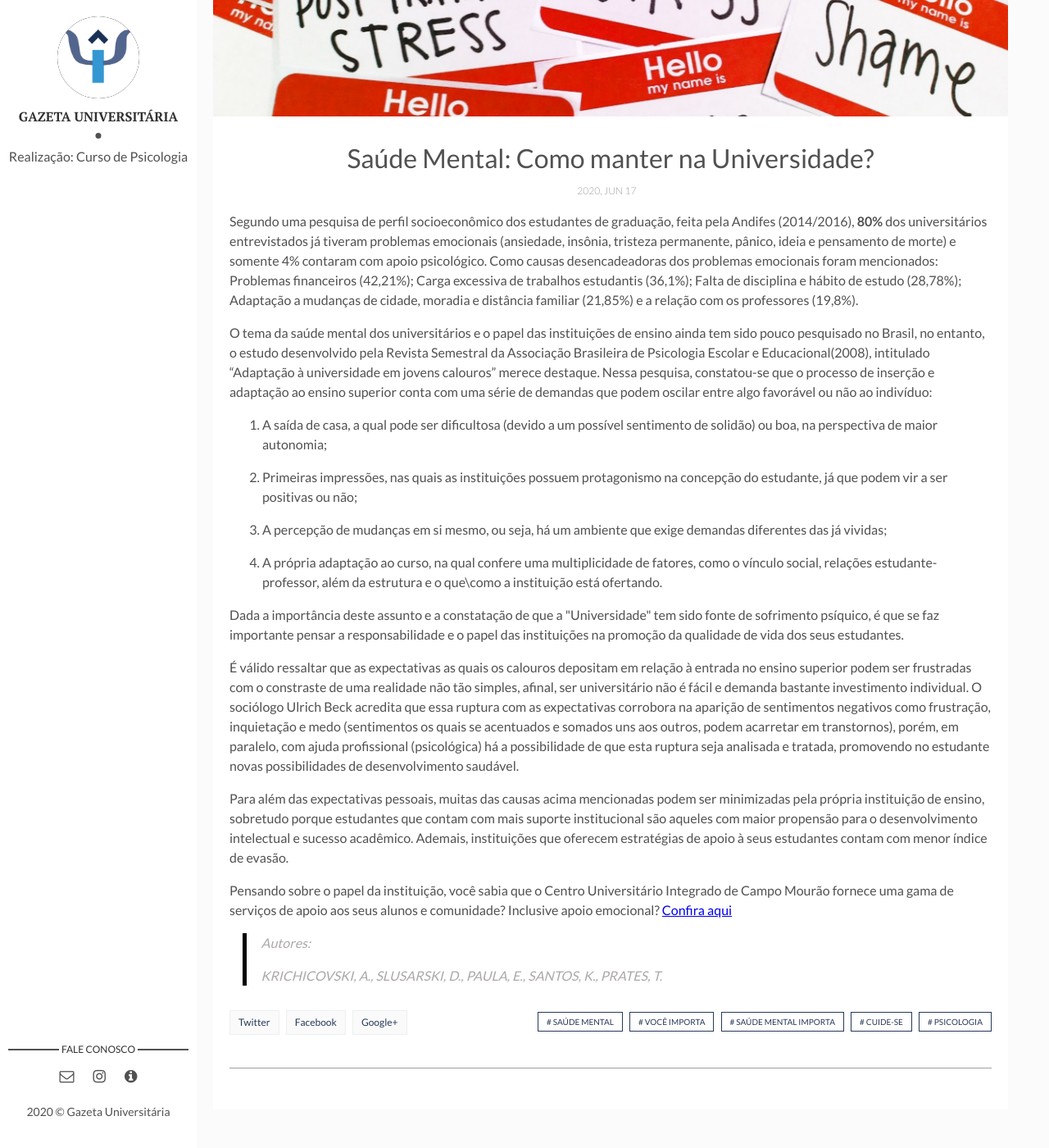
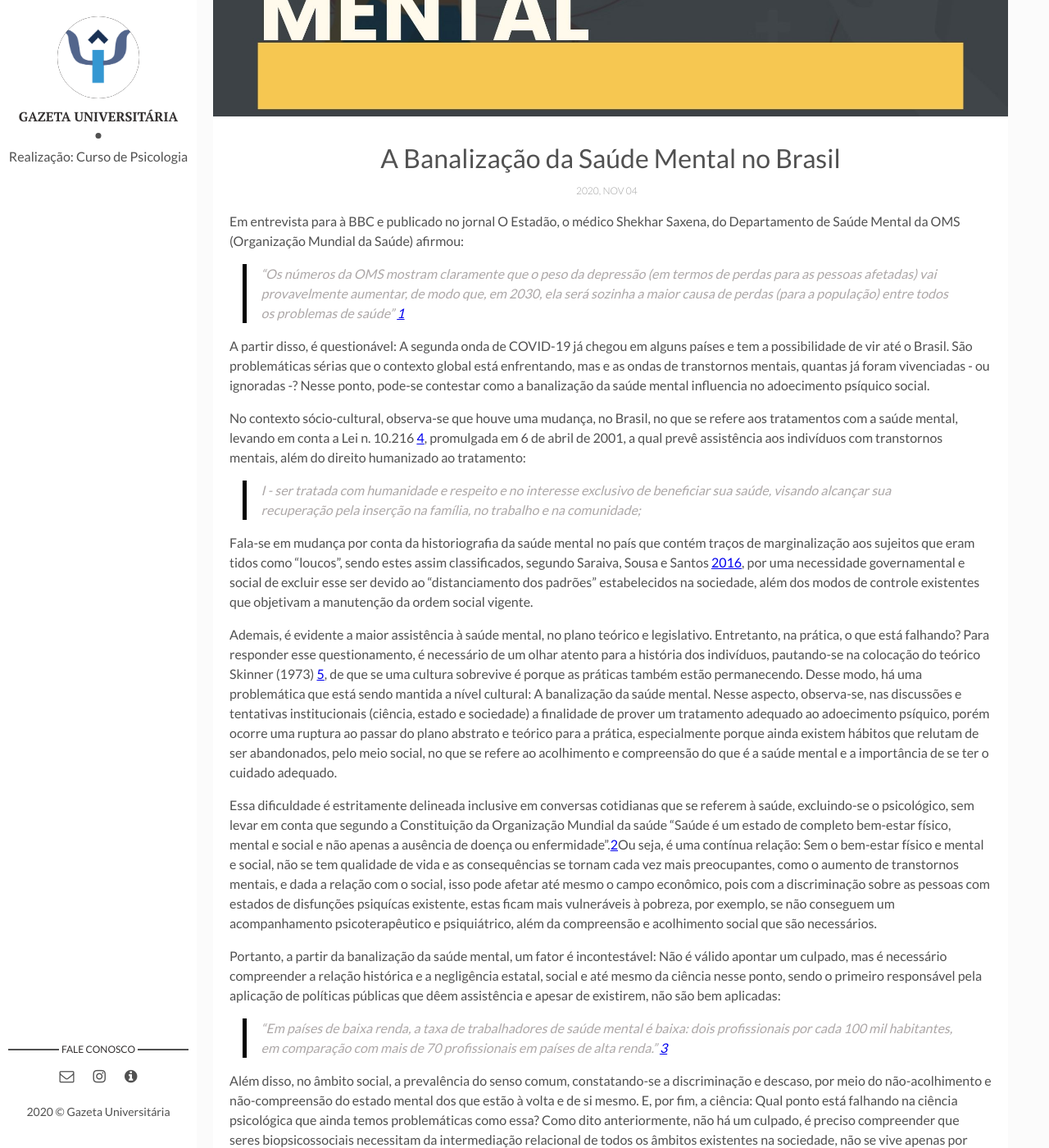
Before and after one commit to gazetauniversitaria/gazetauniversitaria.github.io, a Jekyll site: the page built from _posts/2020-06-17-saude-mental.markdown, in a window 1280 px wide and 1400 px high, scrolled down 378 px. Shown: the whole window at 82% size. Built offline with Jekyll 4.4.1, drawn with Linux system fonts in a browser that asks for light colours; comment, search, counter and statistics services are not loaded; before the commit the page ends 1751 px from its top, so only the background shows below that; some of the changed text lies outside the part shown.

Commit message:
Update 2020-06-17-saude-mental.markdown

```diff
--- a/_posts/2020-06-17-saude-mental.markdown
+++ b/_posts/2020-06-17-saude-mental.markdown
@@ -1,31 +1,44 @@
 ---
 layout: post
-title: "Saúde Mental: Como manter na Universidade?"
-date: 2020-06-17 11:00:00 +0300
+title: "A Banalização da Saúde Mental no Brasil"
+date: 2020-11-04 13:00:00 +0300
 description: Ao projeto de jornal online; Gazeta Universitária
-img: saude-mental/ncapa.jpg
-tags: [Saúde Mental, Você Importa, Saúde Mental Importa, Cuide-se, Psicologia]
+img: saude-mental/Banalizacao.jpg
+tags: [Saúde Mental, Psicologia, Integrado, Banalizacao da Saúde Mental, OMS, Brasil]
 ---
-Segundo uma pesquisa de perfil socioeconômico dos estudantes de graduação, feita pela Andifes (2014/2016), **80%** dos universitários entrevistados já tiveram problemas emocionais (ansiedade, insônia, tristeza permanente, pânico, ideia e pensamento de morte) e somente 4% contaram com apoio psicológico. Como causas desencadeadoras dos problemas emocionais foram mencionados: Problemas financeiros (42,21%); Carga excessiva de trabalhos estudantis (36,1%); Falta de disciplina e hábito de estudo (28,78%); Adaptação a mudanças de cidade, moradia e distância familiar (21,85%) e a relação com os professores (19,8%).
+Em entrevista para à BBC e publicado no jornal O Estadão, o médico Shekhar Saxena, do Departamento de Saúde Mental da OMS (Organização Mundial da Saúde) afirmou:
 
-O tema da saúde mental dos universitários e o papel das instituições de ensino ainda tem sido pouco pesquisado no Brasil, no entanto, o estudo desenvolvido pela Revista Semestral da Associação Brasileira de Psicologia Escolar e Educacional(2008), intitulado “Adaptação à universidade em jovens calouros” merece destaque. Nessa pesquisa, constatou-se que o processo de inserção e adaptação ao ensino superior conta com uma série de demandas que podem oscilar entre algo favorável ou não ao indivíduo:
-
-1. A saída de casa, a qual pode ser dificultosa (devido a um possível sentimento de solidão) ou boa, na perspectiva de maior autonomia;
-
-2. Primeiras impressões, nas quais as instituições possuem protagonismo na concepção do estudante, já que podem vir a ser positivas ou não;
-
-3. A percepção de mudanças em si mesmo, ou seja, há um ambiente que exige demandas diferentes das já vividas;
-
-4. A própria adaptação ao curso, na qual confere uma multiplicidade de fatores, como o vínculo social, relações estudante-professor, além da estrutura e o que\como a instituição está ofertando.
-<p>Dada a importância deste assunto e a constatação de que a "Universidade" tem sido fonte de sofrimento psíquico, é que se faz importante pensar a responsabilidade e o papel das instituições na promoção da qualidade de vida dos seus estudantes.</p>
-
-É válido ressaltar que as expectativas as quais os calouros depositam em relação à entrada no ensino superior podem ser frustradas com o constraste de uma realidade não tão simples, afinal, ser universitário não é fácil e demanda bastante investimento individual. O sociólogo Ulrich Beck acredita que essa ruptura com as expectativas corrobora na aparição de sentimentos negativos como frustração, inquietação e medo (sentimentos os quais se acentuados e somados uns aos outros, podem acarretar em transtornos), porém, em paralelo, com ajuda profissional (psicológica) há a possibilidade de que esta ruptura seja analisada e tratada, promovendo no estudante novas possibilidades de desenvolvimento saudável.
-
-Para além das expectativas pessoais, muitas das causas acima mencionadas podem ser minimizadas pela própria instituição de ensino, sobretudo porque estudantes que contam com mais suporte institucional são aqueles com maior propensão para o desenvolvimento intelectual e sucesso acadêmico. Ademais, instituições que oferecem estratégias de apoio à seus estudantes contam com menor índice de evasão.
-
-Pensando sobre o papel da instituição, você sabia que o Centro Universitário Integrado de Campo Mourão fornece uma gama de serviços de apoio aos seus alunos e comunidade? Inclusive apoio emocional? [Confira aqui](https://gazetauniversitaria.github.io/apoio/)
+>
+>
+> <cite> "Os números da OMS mostram claramente que o peso da depressão (em termos de perdas para as pessoas afetadas) vai provavelmente aumentar, de modo que, em 2030, ela será sozinha a maior causa de perdas (para a população) entre todos os problemas de saúde" [1](https://saude.estadao.com.br/noticias/geral,oms-depressao-sera-doenca-mais-comum-do-mundo-em-2030,428526) </cite>
 
 
-> Autores:
+A partir disso, é questionável: A segunda onda de COVID-19 já chegou em alguns países e tem a possibilidade de vir até o Brasil. São problemáticas sérias que o contexto global está enfrentando, mas e as ondas de transtornos mentais, quantas já foram vivenciadas - ou ignoradas -? Nesse ponto, pode-se contestar como a banalização da saúde mental influencia no adoecimento psíquico social.
+
+No contexto sócio-cultural, observa-se que houve uma mudança, no Brasil, no que se refere aos tratamentos com a saúde mental, levando em conta a Lei n. 10.216 [4](http://www.planalto.gov.br/ccivil_03/leis/leis_2001/l10216.htm), promulgada em 6 de abril de 2001, a qual prevê assistência aos indivíduos com transtornos mentais, além do direito humanizado ao tratamento:
+
 >
-> <cite> KRICHICOVSKI, A., SLUSARSKI, D., PAULA, E., SANTOS, K., PRATES, T.</cite>
+>
+> <cite> I - ser tratada com humanidade e respeito e no interesse exclusivo de beneficiar sua saúde, visando alcançar sua recuperação pela inserção na família, no trabalho e na comunidade; </cite>
+
+Fala-se em mudança por conta da historiografia da saúde mental no país que contém traços de marginalização aos sujeitos que eram tidos como “loucos”, sendo estes assim classificados, segundo Saraiva, Sousa e Santos [2016](http://coopex.fiponline.edu.br/pdf/cliente=3-461bb51bcf9f8f11187607cc90b75f9a.pdf), por uma necessidade governamental e social de excluir esse ser devido ao “distanciamento dos padrões” estabelecidos na sociedade, além dos modos de controle existentes que objetivam a manutenção da ordem social vigente.
+
+Ademais, é evidente a maior assistência à saúde mental, no plano teórico e legislativo. Entretanto, na prática, o que está falhando? Para responder esse questionamento, é necessário de um olhar atento para a história dos indivíduos, pautando-se na colocação do teórico Skinner (1973) [5](http://pepsic.bvsalud.org/pdf/rbtcc/v9n1/v9n1a10.pdf), de que se uma cultura sobrevive é porque as práticas também estão permanecendo. Desse modo, há uma problemática que está sendo mantida a nível cultural: A banalização da saúde mental. Nesse aspecto, observa-se, nas discussões e tentativas institucionais (ciência, estado e sociedade) a finalidade de prover um tratamento adequado ao adoecimento psíquico, porém ocorre uma ruptura ao passar do plano abstrato e teórico para a prática, especialmente porque ainda existem hábitos que relutam de ser abandonados, pelo meio social, no que se refere ao acolhimento e compreensão do que é a saúde mental e a importância de se ter o cuidado adequado.
+
+Essa dificuldade é estritamente delineada inclusive em conversas cotidianas que se referem à saúde, excluindo-se o psicológico, sem levar em conta que segundo a Constituição da Organização Mundial da saúde “Saúde é um estado de completo bem-estar físico, mental e social e não apenas a ausência de doença ou enfermidade”.[2](https://apps.who.int/iris/bitstream/handle/10665/89966/9789241506021_eng.pdf;jsessionid=55AD72F9107D1FFE24B849988DDF0717?sequence=1)Ou seja, é uma contínua relação: Sem o bem-estar físico e mental e social, não se tem qualidade de vida e as consequências se tornam cada vez mais preocupantes, como o aumento de transtornos mentais, e dada a relação com o social, isso pode afetar até mesmo o campo econômico, pois com a discriminação sobre as pessoas com estados de disfunções psiquícas existente, estas ficam mais vulneráveis à pobreza, por exemplo, se não conseguem um acompanhamento psicoterapêutico e psiquiátrico, além da compreensão e acolhimento social que são necessários.
+
+Portanto, a partir da banalização da saúde mental, um fator é incontestável: Não é válido apontar um culpado, mas é necessário compreender a relação histórica e a negligência estatal, social e até mesmo da ciência nesse ponto, sendo o primeiro responsável pela aplicação de políticas públicas que dêem assistência e apesar de existirem, não são bem aplicadas:
+
+
+>
+>
+> <cite> “Em países de baixa renda, a taxa de trabalhadores de saúde mental é baixa: dois profissionais por cada 100 mil habitantes, em comparação com mais de 70 profissionais em países de alta renda.” [3](https://www.scielo.br/pdf/rlpf/v11n1/a03v11n1.pdf) </cite>
+
+
+Além disso, no âmbito social, a prevalência do senso comum, constatando-se a discriminação e descaso, por meio do não-acolhimento e não-compreensão do estado mental dos que estão à volta e de si mesmo. E, por fim, a ciência: Qual ponto está falhando na ciência psicológica que ainda temos problemáticas como essa? Como dito anteriormente, não há um culpado, é preciso compreender que seres biopsicossociais necessitam da intermediação relacional de todos os âmbitos existentes na sociedade, não se vive apenas por meio da “saúde física” e tampouco se vive sem a “saúde mental” e o aspecto social.
+
+As  resoluções são a longo prazo, isso é fato, mas são urgentes de se iniciar e um primeiro passo é a conscientização e disseminação dos fatos científicos, coerentes e lógicos do assunto, como um “simples” compartilhar de informações: Você já fez sua parte?
+
+
+
+- Ana Krichcivoski, Denise Del conte, Gabriel Riva, Michael Douglas e Karina dos Santos.
```
